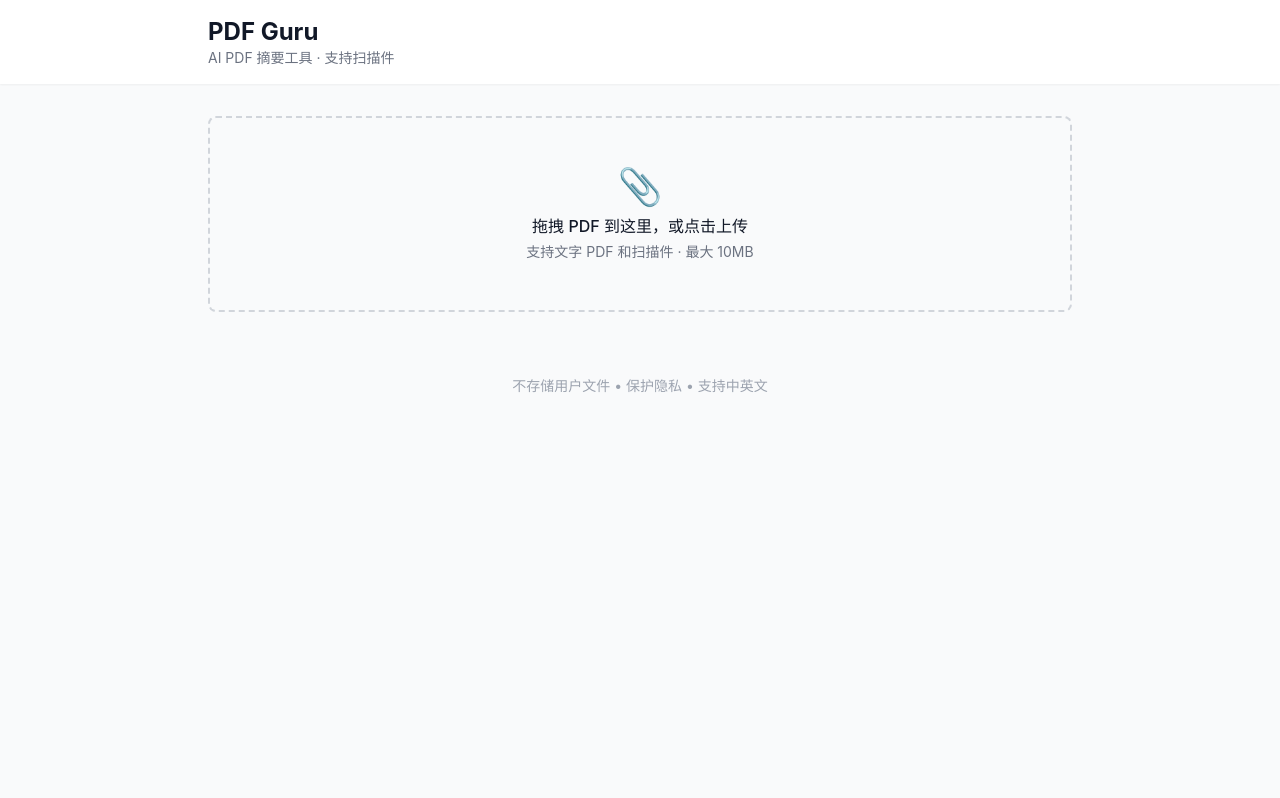
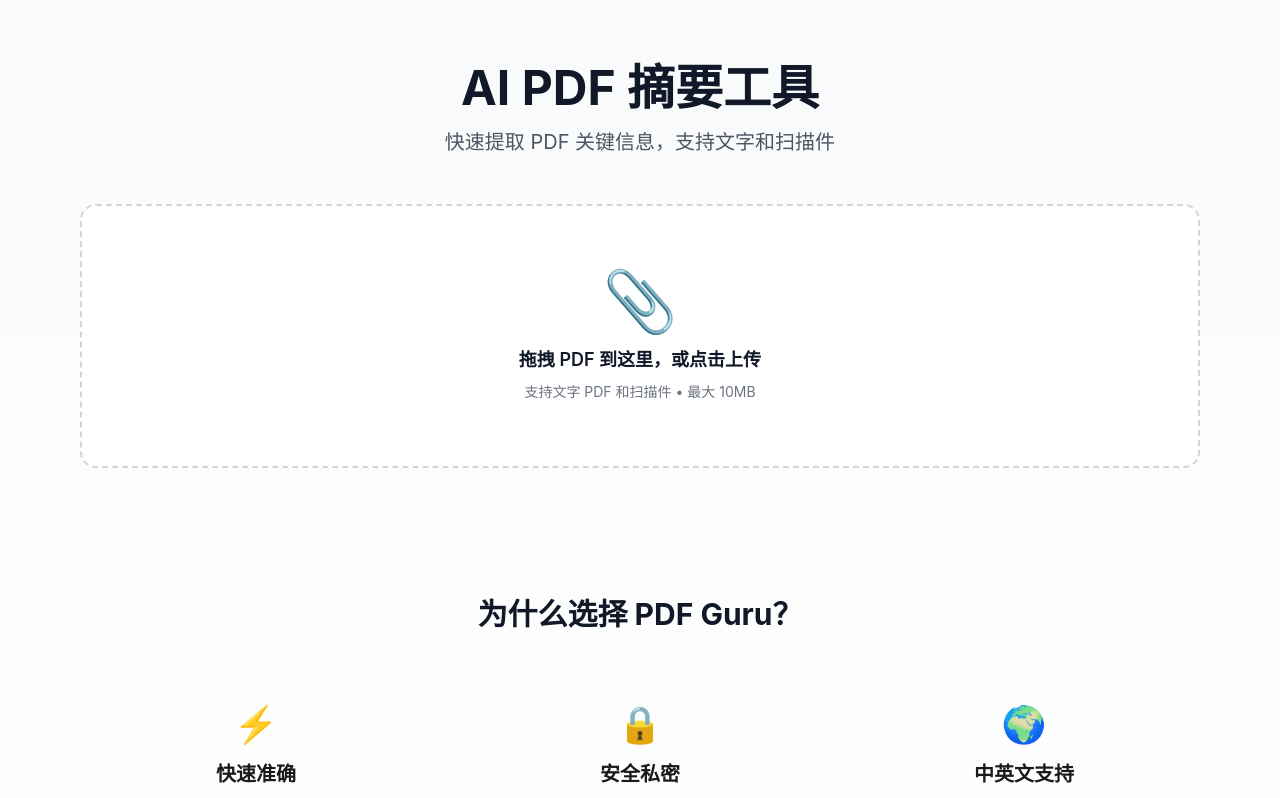
Before and after one commit to x819217-png/PDF-Guru-v2, a Next.js app: page / in a window 1280 px wide. Shown: the top 798 px of the page. Built offline with nearby package versions, Linux system fonts and the light colour scheme.

Commit message:
feat: 优化前端页面设计
- 参考 pdfguru.com 设计风格
- 添加 Hero 区域和功能介绍
- 优化上传区域样式
- 添加进度条和状态提示
- 改进配色和交互动画
- 添加 FAQ 部分

```diff
--- a/src/app/globals.css
+++ b/src/app/globals.css
@@ -3,40 +3,76 @@
 @tailwind utilities;
 
 :root {
+  --primary: #E13A55;
+  --primary-dark: #c32d45;
   --background: #ffffff;
-  --foreground: #171717;
-}
-
-@media (prefers-color-scheme: dark) {
-  :root {
-    --background: #0a0a0a;
-    --foreground: #ededed;
-  }
+  --foreground: #1a1a1a;
+  --gray-50: #f9fafb;
+  --gray-100: #f3f4f6;
+  --gray-200: #e5e7eb;
+  --gray-300: #d1d5db;
+  --gray-600: #4b5563;
+  --gray-900: #111827;
 }
 
 body {
   color: var(--foreground);
   background: var(--background);
-  font-family: -apple-system, BlinkMacSystemFont, 'Segoe UI', Roboto, sans-serif;
+  font-family: -apple-system, BlinkMacSystemFont, 'Segoe UI', Roboto, 'Helvetica Neue', Arial, sans-serif;
+}
+
+.hero-gradient {
+  background: linear-gradient(135deg, #667eea 0%, #764ba2 100%);
 }
 
 .drop-zone {
-  border: 2px dashed #d1d5db;
+  border: 2px dashed var(--gray-300);
+  transition: all 0.3s ease;
+  background: var(--gray-50);
+}
+
+.drop-zone:hover {
+  border-color: var(--primary);
+  background: #fff5f7;
+  transform: translateY(-2px);
+  box-shadow: 0 4px 12px rgba(225, 58, 85, 0.1);
+}
+
+.drop-zone.drag-over {
+  border-color: var(--primary);
+  background: #fff5f7;
+  border-style: solid;
+}
+
+.btn-primary {
+  background: var(--primary);
+  color: white;
   transition: all 0.2s ease;
 }
 
-.drop-zone:hover,
-.drop-zone.drag-over {
-  border-color: #3b82f6;
-  background-color: #eff6ff;
+.btn-primary:hover {
+  background: var(--primary-dark);
+  transform: translateY(-1px);
+  box-shadow: 0 4px 12px rgba(225, 58, 85, 0.3);
+}
+
+.btn-secondary {
+  background: white;
+  border: 1px solid var(--gray-300);
+  transition: all 0.2s ease;
+}
+
+.btn-secondary:hover {
+  border-color: var(--primary);
+  color: var(--primary);
 }
 
 .loading-spinner {
-  border: 3px solid #f3f3f3;
-  border-top: 3px solid #3b82f6;
+  border: 3px solid var(--gray-200);
+  border-top: 3px solid var(--primary);
   border-radius: 50%;
-  width: 24px;
-  height: 24px;
+  width: 40px;
+  height: 40px;
   animation: spin 1s linear infinite;
 }
 
@@ -44,3 +80,41 @@
   0% { transform: rotate(0deg); }
   100% { transform: rotate(360deg); }
 }
+
+.progress-bar {
+  height: 4px;
+  background: var(--gray-200);
+  border-radius: 2px;
+  overflow: hidden;
+}
+
+.progress-fill {
+  height: 100%;
+  background: var(--primary);
+  transition: width 0.3s ease;
+}
+
+.feature-card {
+  transition: all 0.3s ease;
+}
+
+.feature-card:hover {
+  transform: translateY(-4px);
+  box-shadow: 0 8px 24px rgba(0, 0, 0, 0.1);
+}
+
+.summary-box {
+  background: var(--gray-50);
+  border: 1px solid var(--gray-200);
+  border-radius: 12px;
+  padding: 24px;
+}
+
+.fade-in {
+  animation: fadeIn 0.5s ease-in;
+}
+
+@keyframes fadeIn {
+  from { opacity: 0; transform: translateY(10px); }
+  to { opacity: 1; transform: translateY(0); }
+}
--- a/src/app/page.tsx
+++ b/src/app/page.tsx
@@ -16,7 +16,6 @@
   const fileInputRef = useRef<HTMLInputElement>(null);
   const [pdfLibLoaded, setPdfLibLoaded] = useState(false);
 
-  // 动态加载 pdf.js
   useEffect(() => {
     import('pdfjs-dist').then((pdfjs) => {
       pdfjs.GlobalWorkerOptions.workerSrc = '/pdf.worker.min.js';
@@ -25,12 +24,9 @@
     });
   }, []);
 
-  // 提取 PDF 文本
   const extractPDFText = async (pdfFile: File): Promise<string> => {
     const pdfjsLib = (window as any).pdfjsLib;
-    if (!pdfjsLib) {
-      throw new Error('PDF 库加载失败，请刷新页面重试');
-    }
+    if (!pdfjsLib) throw new Error('PDF 库加载失败');
 
     const arrayBuffer = await pdfFile.arrayBuffer();
     const pdf = await pdfjsLib.getDocument({ data: arrayBuffer }).promise;
@@ -41,53 +37,39 @@
     for (let i = 1; i <= numPages; i++) {
       const page = await pdf.getPage(i);
       const textContent = await page.getTextContent();
-      const pageText = textContent.items
-        .map((item: any) => item.str)
-        .join(' ');
+      const pageText = textContent.items.map((item: any) => item.str).join(' ');
       fullText += pageText + '\n\n';
-
-      setProgress(Math.round((i / numPages) * 50)); // 文本提取占 50%
+      setProgress(Math.round((i / numPages) * 50));
     }
 
     return fullText;
   };
 
-  // OCR 识别（将 PDF 转为图片后识别）
   const ocrPDF = async (pdfFile: File): Promise<string> => {
     const pdfjsLib = (window as any).pdfjsLib;
-    if (!pdfjsLib) {
-      throw new Error('PDF 库加载失败');
-    }
+    if (!pdfjsLib) throw new Error('PDF 库加载失败');
 
     const arrayBuffer = await pdfFile.arrayBuffer();
     const pdf = await pdfjsLib.getDocument({ data: arrayBuffer }).promise;
 
     let fullText = '';
-    const numPages = Math.min(pdf.numPages, 10); // 限制最多 10 页
+    const numPages = Math.min(pdf.numPages, 10);
 
     for (let i = 1; i <= numPages; i++) {
       setStatusText(`正在识别第 ${i}/${numPages} 页...`);
-      setProgress(50 + Math.round((i / numPages) * 40)); // OCR 占 40%
+      setProgress(50 + Math.round((i / numPages) * 40));
 
       const page = await pdf.getPage(i);
       const viewport = page.getViewport({ scale: 2.0 });
 
-      // 创建 canvas
       const canvas = document.createElement('canvas');
       const context = canvas.getContext('2d');
       canvas.height = viewport.height;
       canvas.width = viewport.width;
 
-      // 渲染 PDF 页面到 canvas
-      await page.render({
-        canvasContext: context!,
-        viewport: viewport,
-      }).promise;
-
-      // 转为 base64
+      await page.render({ canvasContext: context!, viewport }).promise;
       const imageData = canvas.toDataURL('image/jpeg', 0.8).split(',')[1];
 
-      // 调用 OCR API
       const response = await fetch('/api/ocr', {
         method: 'POST',
         headers: { 'Content-Type': 'application/json' },
@@ -149,10 +131,8 @@
     setStatusText('正在提取文本...');
 
     try {
-      // 1. 尝试提取 PDF 文本
       let text = await extractPDFText(file);
 
-      // 2. 如果文本为空或太少，使用 OCR
       if (!text.trim() || text.trim().length < 50) {
         setStatus('ocr');
         setStatusText('检测到扫描件，正在识别...');
@@ -167,14 +147,10 @@
       setStatusText('正在生成摘要...');
       setProgress(90);
 
-      // 3. 调用 API 生成摘要
       const response = await fetch('/api/summarize', {
         method: 'POST',
         headers: { 'Content-Type': 'application/json' },
-        body: JSON.stringify({
-          text,
-          filename: file.name,
-        }),
+        body: JSON.stringify({ text, filename: file.name }),
       });
 
       if (!response.ok) {
@@ -219,10 +195,7 @@
       const response = await fetch('/api/summarize', {
         method: 'POST',
         headers: { 'Content-Type': 'application/json' },
-        body: JSON.stringify({
-          question: question.trim(),
-          summary,
-        }),
+        body: JSON.stringify({ question: question.trim(), summary }),
       });
 
       if (!response.ok) {
@@ -241,20 +214,22 @@
   };
 
   return (
-    <main className="min-h-screen bg-gray-50">
-      {/* Header */}
-      <header className="bg-white shadow-sm">
-        <div className="max-w-4xl mx-auto px-4 py-4">
-          <h1 className="text-2xl font-bold text-gray-900">PDF Guru</h1>
-          <p className="text-sm text-gray-500">AI PDF 摘要工具 · 支持扫描件</p>
-        </div>
-      </header>
+    <div className="min-h-screen bg-gradient-to-b from-gray-50 to-white">
+      {/* Hero Section */}
+      <div className="max-w-6xl mx-auto px-4 py-16 text-center">
+        <h1 className="text-5xl font-bold text-gray-900 mb-4">
+          AI PDF 摘要工具
+        </h1>
+        <p className="text-xl text-gray-600 mb-12">
+          快速提取 PDF 关键信息，支持文字和扫描件
+        </p>
 
-      <div className="max-w-4xl mx-auto px-4 py-8">
-        {/* 上传区域 */}
+        {/* Upload Area */}
         <div
-          className={`drop-zone rounded-lg p-12 text-center cursor-pointer ${
-            isDragOver ? 'drag-over' : ''
+          className={`relative border-2 border-dashed rounded-2xl p-16 transition-all cursor-pointer ${
+            isDragOver
+              ? 'border-blue-500 bg-blue-50'
+              : 'border-gray-300 bg-white hover:border-blue-400 hover:bg-gray-50'
           }`}
           onDragOver={handleDragOver}
           onDragLeave={handleDragLeave}
@@ -270,40 +245,48 @@
           />
 
           {file ? (
+            <div className="space-y-4">
+              <div className="text-6xl">📄</div>
               <div>
-              <div className="text-4xl mb-2">📄</div>
-              <p className="font-medium text-gray-900">{file.name}</p>
+                <p className="text-lg font-semibold text-gray-900">{file.name}</p>
                 <p className="text-sm text-gray-500 mt-1">
                   {(file.size / 1024 / 1024).toFixed(2)} MB
                 </p>
               </div>
+              {status === 'idle' && (
+                <button
+                  onClick={(e) => {
+                    e.stopPropagation();
+                    handleSubmit();
+                  }}
+                  className="mt-4 px-8 py-3 bg-blue-600 text-white rounded-lg font-medium hover:bg-blue-700 transition-colors shadow-lg"
+                >
+                  生成摘要
+                </button>
+              )}
+            </div>
           ) : (
+            <div className="space-y-4">
+              <div className="text-6xl">📎</div>
               <div>
-              <div className="text-4xl mb-2">📎</div>
-              <p className="font-medium text-gray-900">拖拽 PDF 到这里，或点击上传</p>
-              <p className="text-sm text-gray-500 mt-1">支持文字 PDF 和扫描件 · 最大 10MB</p>
+                <p className="text-lg font-semibold text-gray-900">
+                  拖拽 PDF 到这里，或点击上传
+                </p>
+                <p className="text-sm text-gray-500 mt-2">
+                  支持文字 PDF 和扫描件 • 最大 10MB
+                </p>
+              </div>
             </div>
           )}
         </div>
 
-        {/* 上传按钮 */}
-        {file && status === 'idle' && (
-          <div className="mt-4 flex justify-center">
-            <button
-              onClick={handleSubmit}
-              className="px-6 py-3 bg-blue-600 text-white rounded-lg font-medium hover:bg-blue-700 transition-colors"
-            >
-              生成摘要
-            </button>
-          </div>
-        )}
-
-        {/* 状态显示 */}
-        {(status === 'extracting' || status === 'ocr') && (
-          <div className="mt-8">
-            <div className="text-center mb-4">
-              <div className="loading-spinner mx-auto mb-4"></div>
-              <p className="text-gray-600">{statusText}</p>
+        {/* Progress */}
+        {(status === 'extracting' || status === 'ocr' || status === 'processing') && (
+          <div className="mt-8 max-w-md mx-auto">
+            <div className="bg-white rounded-lg p-6 shadow-lg">
+              <div className="flex items-center justify-center mb-4">
+                <div className="loading-spinner mr-3"></div>
+                <span className="text-gray-700">{statusText}</span>
               </div>
               <div className="w-full bg-gray-200 rounded-full h-2">
                 <div
@@ -311,80 +294,109 @@
                   style={{ width: `${progress}%` }}
                 ></div>
               </div>
-            <p className="text-center text-sm text-gray-500 mt-2">{progress}%</p>
+              <p className="text-sm text-gray-500 mt-2">{progress}%</p>
+            </div>
           </div>
         )}
 
-        {status === 'processing' && (
-          <div className="mt-8 text-center">
-            <div className="loading-spinner mx-auto mb-4"></div>
-            <p className="text-gray-600">{statusText || '正在生成摘要...'}</p>
+        {/* Error */}
+        {error && (
+          <div className="mt-8 max-w-md mx-auto bg-red-50 border border-red-200 rounded-lg p-4">
+            <p className="text-red-700">{error}</p>
           </div>
         )}
+      </div>
 
-        {/* 错误提示 */}
-        {error && (
-          <div className="mt-8 p-4 bg-red-50 border border-red-200 rounded-lg">
-            <p className="text-red-600">{error}</p>
-          </div>
-        )}
-
-        {/* 摘要结果 */}
-        {summary && status === 'success' && (
-          <div className="mt-8">
-            <div className="bg-white rounded-lg shadow-sm p-6">
-              <div className="flex justify-between items-center mb-4">
-                <h2 className="text-lg font-semibold text-gray-900">摘要结果</h2>
-                <div className="flex gap-2">
+      {/* Summary Result */}
+      {summary && (
+        <div className="max-w-4xl mx-auto px-4 pb-16">
+          <div className="bg-white rounded-2xl shadow-xl p-8">
+            <div className="flex items-center justify-between mb-6">
+              <h2 className="text-2xl font-bold text-gray-900">摘要结果</h2>
+              <div className="flex gap-3">
                 <button
                   onClick={handleCopy}
-                    className="px-4 py-2 text-sm bg-gray-100 text-gray-700 rounded hover:bg-gray-200 transition-colors"
+                  className="px-4 py-2 bg-gray-100 text-gray-700 rounded-lg hover:bg-gray-200 transition-colors"
                 >
-                    复制
+                  📋 复制
                 </button>
                 <button
                   onClick={handleDownload}
-                    className="px-4 py-2 text-sm bg-gray-100 text-gray-700 rounded hover:bg-gray-200 transition-colors"
+                  className="px-4 py-2 bg-gray-100 text-gray-700 rounded-lg hover:bg-gray-200 transition-colors"
                 >
-                    下载
+                  ⬇️ 下载
                 </button>
               </div>
             </div>
+
             <div className="prose max-w-none">
-                <pre className="whitespace-pre-wrap text-gray-700 font-sans">
+              <div className="whitespace-pre-wrap text-gray-700 leading-relaxed">
                 {summary}
-                </pre>
               </div>
             </div>
 
-            {/* 追问功能 */}
-            <div className="mt-6 bg-white rounded-lg shadow-sm p-6">
-              <h3 className="text-md font-semibold text-gray-900 mb-4">继续提问</h3>
-              <div className="flex gap-2">
+            {/* Chat */}
+            <div className="mt-8 pt-8 border-t border-gray-200">
+              <h3 className="text-lg font-semibold text-gray-900 mb-4">继续提问</h3>
+              <div className="flex gap-3">
                 <input
                   type="text"
                   value={question}
                   onChange={(e) => setQuestion(e.target.value)}
                   onKeyPress={(e) => e.key === 'Enter' && handleAskQuestion()}
-                  placeholder="对摘要有疑问？继续提问..."
-                  className="flex-1 px-4 py-2 border border-gray-300 rounded-lg focus:outline-none focus:ring-2 focus:ring-blue-500"
+                  placeholder="对摘要有什么疑问？"
+                  className="flex-1 px-4 py-3 border border-gray-300 rounded-lg focus:outline-none focus:ring-2 focus:ring-blue-500"
+                  disabled={status !== 'success'}
                 />
                 <button
                   onClick={handleAskQuestion}
                   disabled={!question.trim() || status !== 'success'}
-                  className="px-4 py-2 bg-blue-600 text-white rounded-lg hover:bg-blue-700 disabled:opacity-50 disabled:cursor-not-allowed transition-colors"
+                  className="px-6 py-3 bg-blue-600 text-white rounded-lg font-medium hover:bg-blue-700 disabled:opacity-50 disabled:cursor-not-allowed transition-colors"
                 >
                   发送
                 </button>
               </div>
             </div>
           </div>
+        </div>
       )}
 
-        <footer className="mt-16 text-center text-sm text-gray-400">
-          <p>不存储用户文件 • 保护隐私 • 支持中英文</p>
+      {/* Features */}
+      <div className="max-w-6xl mx-auto px-4 py-16">
+        <h2 className="text-3xl font-bold text-center text-gray-900 mb-12">
+          为什么选择 PDF Guru？
+        </h2>
+        <div className="grid md:grid-cols-3 gap-8">
+          <div className="text-center p-6">
+            <div className="text-4xl mb-4">⚡</div>
+            <h3 className="text-xl font-semibold mb-2">快速准确</h3>
+            <p className="text-gray-600">
+              AI 驱动，秒级生成摘要，准确提取关键信息
+            </p>
+          </div>
+          <div className="text-center p-6">
+            <div className="text-4xl mb-4">🔒</div>
+            <h3 className="text-xl font-semibold mb-2">安全私密</h3>
+            <p className="text-gray-600">
+              不存储文件，纯内存处理，保护您的隐私
+            </p>
+          </div>
+          <div className="text-center p-6">
+            <div className="text-4xl mb-4">🌍</div>
+            <h3 className="text-xl font-semibold mb-2">中英文支持</h3>
+            <p className="text-gray-600">
+              支持中英文混合识别，扫描件也能轻松处理
+            </p>
+          </div>
+        </div>
+      </div>
+
+      {/* Footer */}
+      <footer className="bg-gray-50 border-t border-gray-200 py-8">
+        <div className="max-w-6xl mx-auto px-4 text-center text-gray-600">
+          <p>© 2026 PDF Guru. 不存储用户文件 • 保护隐私</p>
+        </div>
       </footer>
     </div>
-    </main>
   );
 }
```
Lines whose indentation alone changed are shown as unchanged.
